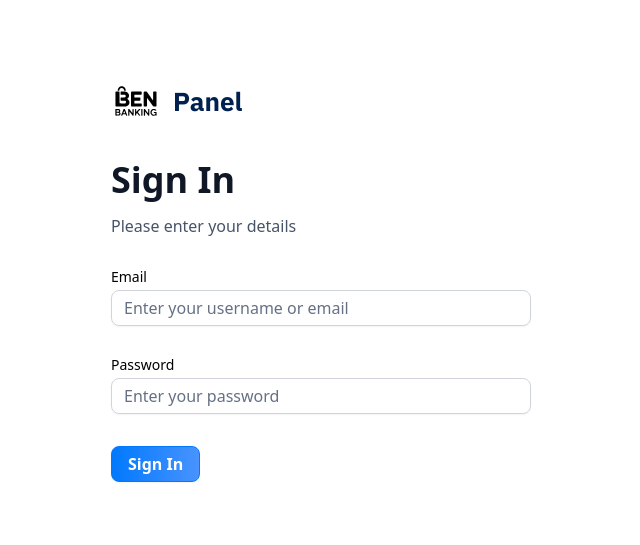
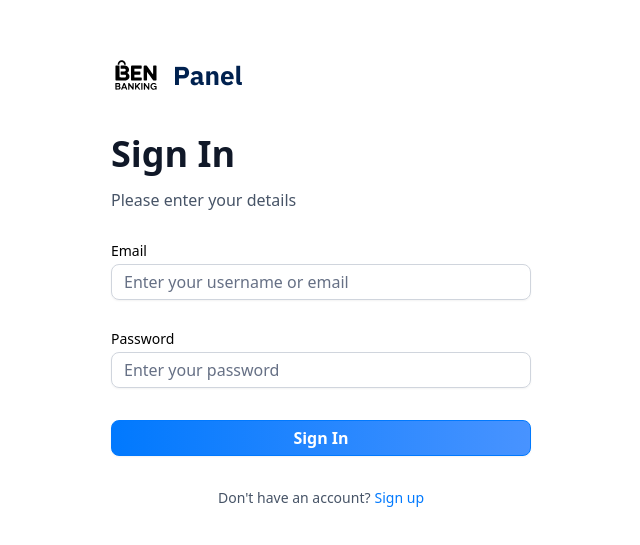
Before and after one commit to behnamac/project-ben-banking-app, a Next.js app: page /sign-in in a window 1280 px wide. Shown: the part 121-666 px from the top of the page, without its empty margins (319-959 px from the left). Built offline with nearby package versions, Linux system fonts and the light colour scheme.

Commit message:
Refactor AuthForm to improve button layout and add footer with account link

```diff
--- a/app/components/AuthForm.tsx
+++ b/app/components/AuthForm.tsx
@@ -74,6 +74,7 @@ const AuthForm = ({ type }: AuthFormProps) => {
                 placeholder="Enter your password"
                 control={form.control}
               />
+              <div className="flex flex-col gap-4">
                 <Button type="submit" className="form-btn" disabled={isLoading}>
                   {isLoading ? (
                     <>
@@ -84,8 +85,22 @@ const AuthForm = ({ type }: AuthFormProps) => {
                     <>{type === "sign-in" ? "Sign In" : "Sign Up"}</>
                   )}
                 </Button>
+              </div>
             </form>
           </Form>
+          <footer className="flex justify-center gap-1">
+            <p className="text-14 font-normal text-gray-600">
+              {type === "sign-in"
+                ? "Don't have an account?"
+                : "Already have an account?"}
+            </p>
+            <Link
+              href={type === "sign-in" ? "/sign-up" : "/sign-in"}
+              className="form-link"
+            >
+              {type === "sign-in" ? "Sign up" : "Sign in"}
+            </Link>
+          </footer>
         </>
       )}
     </section>
```
Lines whose indentation alone changed are shown as unchanged.
